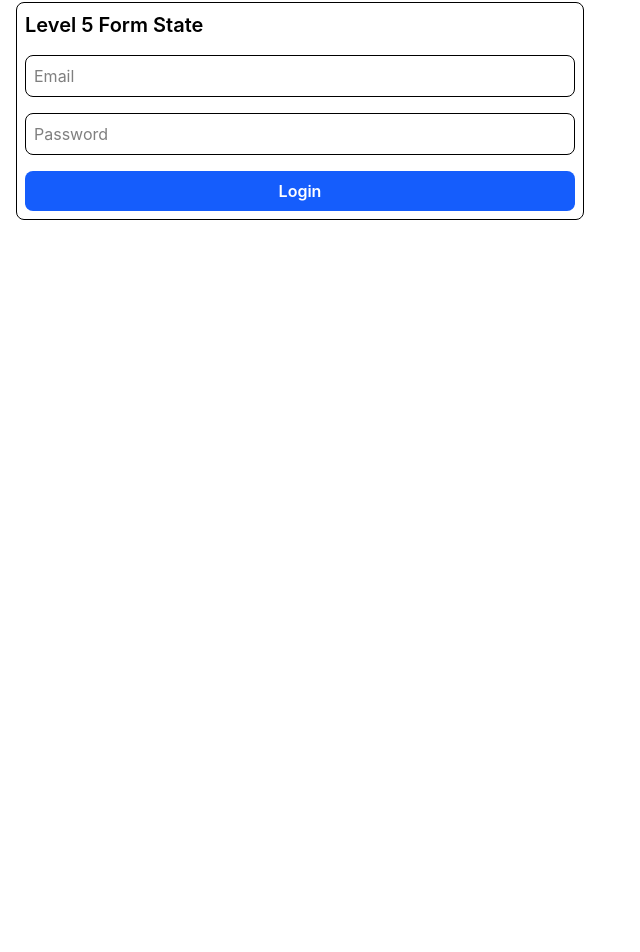
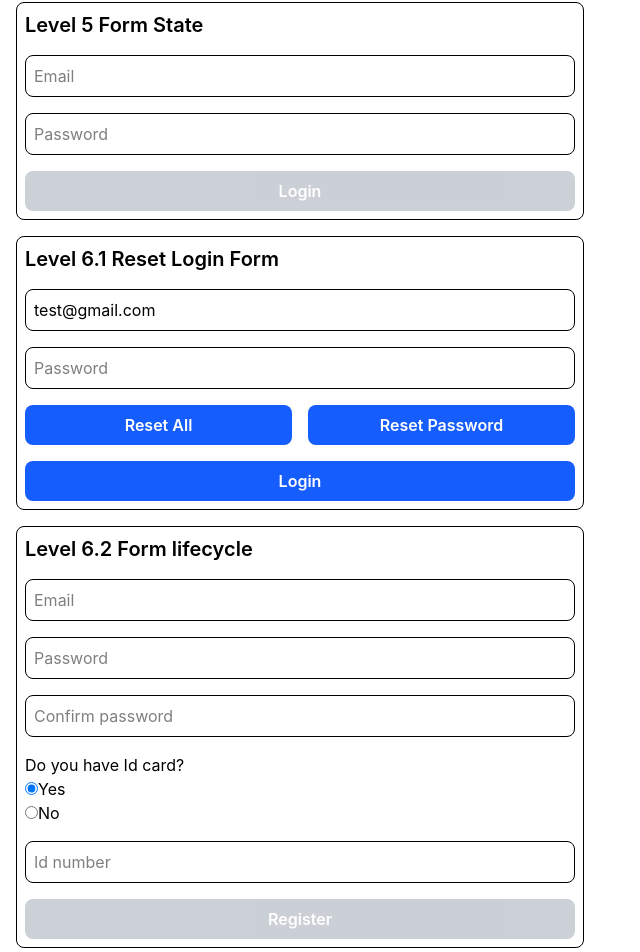
Before and after one commit to Hary300/Practice-React-Hook-Form, a React (Vite) app: page / in a window 1280 px wide. Shown: the part 3606-4558 px from the top of the page, without its empty margins (0-640 px from the left). Before the commit the page ends 3842 px from the top, so only its background shows below. Built offline with nearby package versions, Linux system fonts and the light colour scheme.

Commit message:
feat: add RegisterForm and ResetLoginForm components for user registration and login, update App and index files

```diff
--- a/src/App.tsx
+++ b/src/App.tsx
@@ -17,6 +17,7 @@ import {
 } from './lv3';
 import { CrossFieldValidation } from './lv4';
 import { FormState } from './lv5';
+import { RegisterForm, ResetLoginForm } from './lv6';
 
 function App() {
   return (
@@ -46,6 +47,10 @@ function App() {
 
       {/* Level 5 */}
       <FormState />
+
+      {/* Level 6 */}
+      <ResetLoginForm />
+      <RegisterForm />
     </div>
   );
 }
--- a/src/index.css
+++ b/src/index.css
@@ -20,6 +20,10 @@ button {
   @apply w-full p-2 rounded-lg bg-blue-600 text-white font-semibold cursor-pointer active:scale-99;
 }
 
+button:disabled {
+  @apply bg-gray-400 active:scale-100 cursor-not-allowed opacity-50;
+}
+
 .error-text {
   @apply text-red-500 text-sm;
 }
--- /dev/null
+++ b/src/lv6/6.1.ResetLoginForm.tsx
@@ -0,0 +1,73 @@
+import { useForm } from 'react-hook-form';
+
+type LoginFormData = {
+  email: string;
+  password: string;
+};
+
+export default function ResetLoginForm() {
+  const {
+    register,
+    handleSubmit,
+    reset,
+    resetField,
+    formState: { errors, isSubmitting },
+  } = useForm<LoginFormData>({
+    defaultValues: {
+      email: 'test@gmail.com',
+      password: '',
+    },
+  });
+
+  const onSubmit = async (data: LoginFormData) => {
+    console.log(data);
+    await new Promise((resolve) => setTimeout(resolve, 2000));
+    console.log('Registered successfully');
+    reset();
+  };
+
+  return (
+    <form onSubmit={handleSubmit(onSubmit)} className='wrapper'>
+      <h2>Level 6.1 Reset Login Form</h2>
+      <input
+        type='email'
+        placeholder='Email'
+        {...register('email', {
+          required: 'Email is required',
+          pattern: {
+            value: /\S+@\S+\.\S+/,
+            message: 'invalid email format',
+          },
+        })}
+      />
+      {errors.email && <p className='error-text'>{errors.email.message}</p>}
+
+      <input
+        type='password'
+        placeholder='Password'
+        {...register('password', {
+          required: 'Password is required',
+          minLength: {
+            value: 8,
+            message: 'Password must be at least 8 characters',
+          },
+        })}
+      />
+      {errors.password && (
+        <p className='error-text'>{errors.password.message}</p>
+      )}
+
+      <div className='flex gap-4'>
+        <button type='button' onClick={() => reset()}>
+          Reset All
+        </button>
+        <button type='button' onClick={() => resetField('password')}>
+          Reset Password
+        </button>
+      </div>
+      <button type='submit' disabled={isSubmitting}>
+        {isSubmitting ? 'Loading...' : 'Login'}
+      </button>
+    </form>
+  );
+}
--- /dev/null
+++ b/src/lv6/6.2.RegisterForm.tsx
@@ -0,0 +1,127 @@
+import { useEffect } from 'react';
+import { useForm } from 'react-hook-form';
+
+type RegisterFormData = {
+  email: string;
+  password: string;
+  confirmPassword: string;
+  hasId: 'yes' | 'no';
+  IdNumber: string;
+};
+
+export default function RegisterForm() {
+  const {
+    register,
+    handleSubmit,
+    reset,
+    watch,
+    setError,
+    setValue,
+    resetField,
+    formState: { errors, isValid, isSubmitting },
+  } = useForm<RegisterFormData>({
+    mode: 'onChange',
+    defaultValues: {
+      email: '',
+      hasId: 'yes',
+      IdNumber: '',
+      password: '',
+      confirmPassword: '',
+    },
+  });
+
+  const hasId = watch('hasId');
+
+  const onSubmit = async (data: RegisterFormData) => {
+    try {
+      await new Promise((resolve) => setTimeout(resolve, 2000));
+      if (data.confirmPassword !== data.password) {
+        throw new Error('Password does not match');
+      }
+      console.log('registered successfully');
+      reset();
+    } catch (error) {
+      if (error instanceof Error) {
+        setError('confirmPassword', {
+          type: 'manual',
+          message: error.message,
+        });
+        setValue('password', '');
+        setValue('confirmPassword', '');
+      }
+    }
+  };
+
+  useEffect(() => {
+    if (hasId === 'no') {
+      resetField('IdNumber');
+    }
+  }, [hasId, resetField]);
+
+  return (
+    <form onSubmit={handleSubmit(onSubmit)} className='wrapper'>
+      <h2>Level 6.2 Form lifecycle</h2>
+      <input
+        type='email'
+        placeholder='Email'
+        {...register('email', {
+          required: 'Email is required',
+          pattern: {
+            value: /\S+@\S+\.\S+/,
+            message: 'Invalid email format',
+          },
+        })}
+      />
+      {errors.email && <p className='error-text'>{errors.email.message}</p>}
+      <input
+        type='password'
+        placeholder='Password'
+        {...register('password', {
+          required: 'Password is required',
+          minLength: {
+            value: 8,
+            message: 'Password must be at least 8 characters',
+          },
+        })}
+      />
+      {errors.password && (
+        <p className='error-text'>{errors.password.message}</p>
+      )}
+
+      <input
+        type='password'
+        placeholder='Confirm password'
+        {...register('confirmPassword', {
+          required: 'Confirm password is required',
+        })}
+      />
+      {errors.confirmPassword && (
+        <p className='error-text'>{errors.confirmPassword.message}</p>
+      )}
+      <div>
+        <p>Do you have Id card?</p>
+        <div>
+          <input type='radio' value='yes' id='yes' {...register('hasId')} />
+          <label htmlFor='yes'>Yes</label>
+        </div>
+        <div>
+          <input type='radio' value='no' id='no' {...register('hasId')} />
+          <label htmlFor='no'>No</label>
+        </div>
+      </div>
+
+      {hasId === 'yes' && (
+        <input
+          type='text'
+          placeholder='Id number'
+          {...register('IdNumber', {
+            required: 'Id number is required',
+          })}
+        />
+      )}
+      <button type='submit' disabled={!isValid || isSubmitting}>
+        {isSubmitting ? 'Submitting...' : 'Register'}
+      </button>
+    </form>
+  );
+}
--- /dev/null
+++ b/src/lv6/index.ts
@@ -0,0 +1,4 @@
+import RegisterForm from './6.2.RegisterForm';
+import ResetLoginForm from './6.1.ResetLoginForm';
+
+export { RegisterForm, ResetLoginForm };
```
